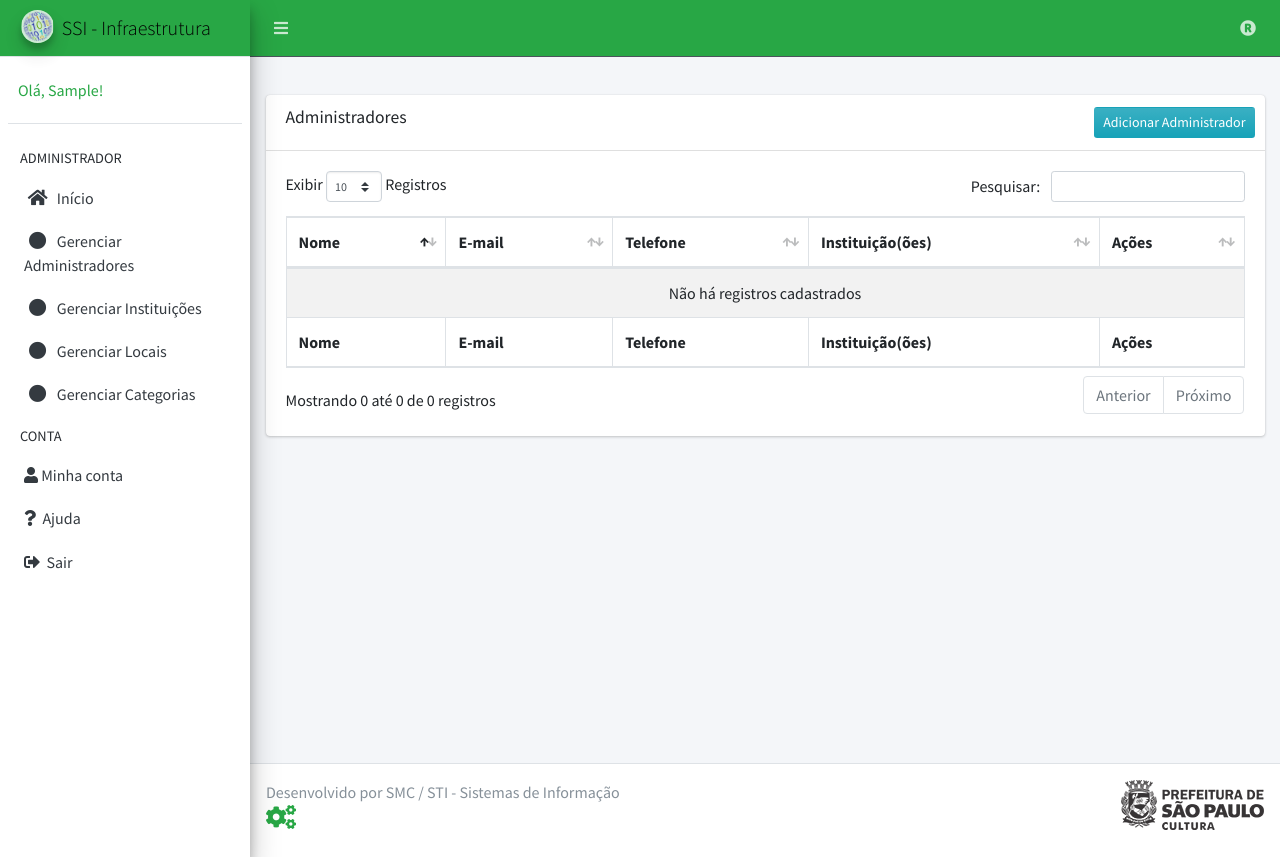
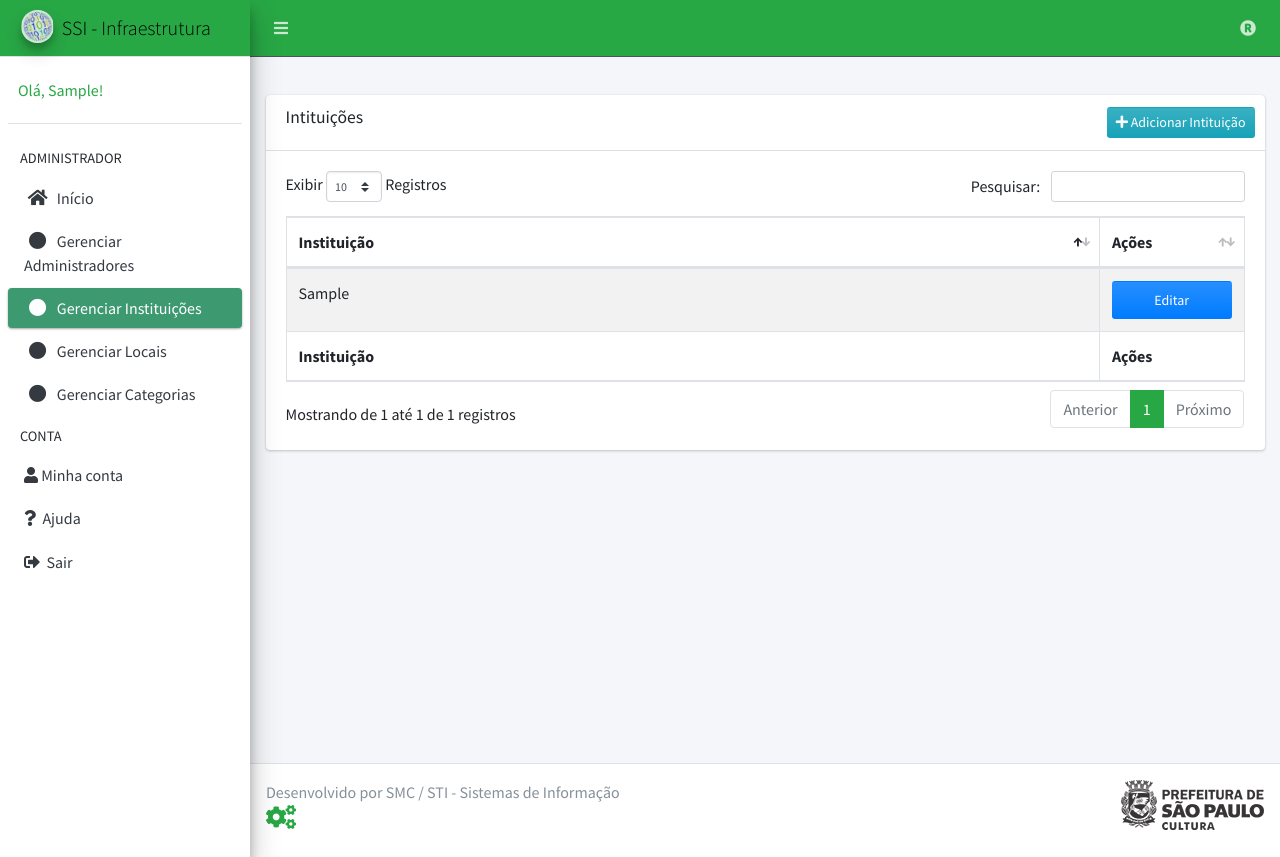
Before and after one commit to igsis/ssi, a PHP site: page /administrador/instituicao_lista in a window 1280 px wide. Run offline with PHP 8.4, Linux system fonts and the light colour scheme; the visitor is signed in with stand-in values (Sample User, id 1); tables that the repository leaves empty or names only in its code hold one stand-in row (values such as "Sample post"); some libraries are stand-ins or nearby versions.

Commit message:
inserindo cadastro / edição de instituicao

```diff
--- a/ajax/administradorAjax.php
+++ b/ajax/administradorAjax.php
@@ -14,6 +14,10 @@
         case 'removeAdmin':
             echo $administradorObj->nivelAcesso(1);
             break;
+
+        case 'insereInstituicao':
+            echo $administradorObj->insereInstituicao();
+            break;
     }
 } else {
     include_once "../config/destroySession.php";
--- a/controllers/AdministradorController.php
+++ b/controllers/AdministradorController.php
@@ -36,8 +36,7 @@
                 'tipo' => 'success',
                 'location' => SERVERURL.'administrador/administrador_lista'
             ];
-        }
-        else{
+        } else {
             $alerta = [
                 'alerta' => 'simples',
                 'titulo' => 'Erro!',
@@ -48,4 +47,30 @@
         }
         return MainModel::sweetAlert($alerta);
     }
+
+    public function insereInstituicao()
+    {
+        $dado['instituicao'] = MainModel::limparString($_POST['instituicao']);
+
+        $insert = DbModel::insert('instituicoes', $dado);
+        if ($insert) {
+            $alerta = [
+                'alerta' => 'sucesso',
+                'titulo' => 'Instituição Cadastrada!',
+                'texto' => "Instituição <b>{$dado['instituicao']}</b> cadastrada!",
+                'tipo' => 'success',
+                'location' => SERVERURL.'administrador/instituicao_lista'
+            ];
+        } else {
+            $alerta = [
+                'alerta' => 'simples',
+                'titulo' => 'Erro!',
+                'texto' => 'Erro ao salvar!',
+                'tipo' => 'error',
+                'location' => SERVERURL.'administrador/instituicao_lista'
+            ];
+        }
+
+        return MainModel::sweetAlert($alerta);
+    }
 }
--- /dev/null
+++ b/controllers/InstituicaoController.php
@@ -0,0 +1,14 @@
+<?php
+if ($pedidoAjax) {
+    require_once "../models/MainModel.php";
+} else {
+    require_once "./models/MainModel.php";
+}
+
+class InstituicaoController extends MainModel
+{
+    public function listaInstituicoes()
+    {
+        return DbModel::consultaSimples("SELECT * FROM instituicoes")->fetchAll(PDO::FETCH_OBJ);
+    }
+}
--- a/views/modulos/administrador/categoria_lista.php
+++ b/views/modulos/administrador/categoria_lista.php
@@ -118,9 +118,3 @@
     <!-- /.modal-dialog -->
 </div>
 <!-- /.modal -->
-<script type="application/javascript">
-    $(document).ready(function () {
-        $('.nav-link').removeClass('active');
-        $('#chamado_inicio').addClass('active');
-    })
-</script>
--- a/views/modulos/administrador/include/menu.php
+++ b/views/modulos/administrador/include/menu.php
@@ -15,7 +15,7 @@
     </a>
 </li>
 <li class="nav-item">
-    <a href="<?= SERVERURL ?>administrador" class="nav-link">
+    <a href="<?= SERVERURL ?>administrador/instituicao_lista" class="nav-link" id="instituicao_lista">
         <i class="nav-icon fas fa-circle"></i>
         <p>
             Gerenciar Instituições
--- a/views/modulos/administrador/instituicao_lista.php
+++ b/views/modulos/administrador/instituicao_lista.php
@@ -1,9 +1,8 @@
 <?php
-require_once "./controllers/AdministradorController.php";
-$administradorObj = new AdministradorController();
+require_once "./controllers/InstituicaoController.php";
+$instituicaoObj = new InstituicaoController();
 
-$usuarios = $administradorObj->listaUsuarios();
-$admins = $administradorObj->listaAdmins();
+$instituicoes = $instituicaoObj->listaInstituicoes();
 ?>
 <!-- Content Header (Page header) -->
 <div class="content-header">
@@ -25,10 +24,10 @@
                 <!-- Horizontal Form -->
                 <div class="card">
                     <div class="card-header">
-                        <h3 class="card-title">Administradores</h3>
+                        <h3 class="card-title">Intituições</h3>
                         <div class="card-tools">
-                            <button type="button" class="btn btn-sm bg-gradient-info" data-toggle="modal" data-target="#adicionar-adm">
-                                Adicionar Administrador
+                            <button type="button" class="btn btn-sm bg-gradient-info" data-toggle="modal" data-target="#add-instituicao">
+                                <i class="fas fa-plus"></i> Adicionar Intituição
                             </button>
                         </div>
                     </div>
@@ -37,28 +36,19 @@
                         <table id="tabela" class="table table-bordered table-striped">
                             <thead>
                                 <tr>
-                                <th>Nome</th>
-                                <th>E-mail</th>
-                                <th>Telefone</th>
-                                <th>Instituição(ões)</th>
+                                    <th>Instituição</th>
                                     <th width="15%">Ações</th>
                                 </tr>
                             </thead>
                             <tbody>
-                                <?php foreach ($admins as $admin): ?>
+                                <?php foreach ($instituicoes as $instituicao): ?>
                                     <tr>
-                                        <td><?=$admin->nome?></td>
-                                        <td><?=$admin->email?></td>
-                                        <td><?=$admin->telefone?></td>
-                                        <td>Instituição Teste</td>
+                                        <td><?=$instituicao->instituicao?></td>
                                         <td>
-                                            <form class="formulario-ajax" data-form="save" action="<?= SERVERURL ?>ajax/administradorAjax.php" method="post">
-                                                <input type="hidden" name="_method" value="removeAdmin">
-                                                <input type="hidden" name="usuario_id" value="<?= $administradorObj->encryption($admin->id) ?>">
-                                                <button type="submit" class="form-control btn btn-sm bg-gradient-danger">
-                                                    Remover Administrador
+                                                <button type="button" class="form-control btn btn-sm bg-gradient-primary"
+                                                data-instituicao="<?=$instituicao->instituicao?>" onclick="modalEdicao.bind(this)()">
+                                                    Editar
                                                 </button>
-                                                <div class="resposta-ajax"></div>
                                             </form>
                                         </td>
                                     </tr>
@@ -67,10 +57,7 @@
                             </tbody>
                             <tfoot>
                                 <tr>
-                                <th>Nome</th>
-                                <th>E-mail</th>
-                                <th>Telefone</th>
-                                <th>Instituição(ões)</th>
+                                    <th>Instituição</th>
                                     <th width="15%">Ações</th>
                                 </tr>
                             </tfoot>
@@ -85,30 +72,26 @@
     </div><!-- /.container-fluid -->
 </div>
 <!-- /.content -->
-<div class="modal fade" id="adicionar-adm" style="display: none;" aria-hidden="true">
+<div class="modal fade" id="add-instituicao" style="display: none;" aria-hidden="true">
     <div class="modal-dialog">
         <div class="modal-content">
             <form class="formulario-ajax" data-form="save" action="<?= SERVERURL ?>ajax/administradorAjax.php" method="post">
-                <input type="hidden" name="_method" value="insereAdmin">
+                <input type="hidden" name="_method" id="_method" value="insereInstituicao">
                 <div class="modal-header">
-                    <h4 class="modal-title">Adicionar novo Administrador</h4>
+                    <h4 class="modal-title">Adicionar nova Instituicao</h4>
                     <button type="button" class="close" data-dismiss="modal" aria-label="Close">
                         <span aria-hidden="true">×</span>
                     </button>
                 </div>
                 <div class="modal-body">
                     <div class="form-group">
-                        <select class="form-control select2bs4" name="usuario_id" id="novoAdm">
-                            <option value="">Selecione...</option>
-                            <?php foreach ($usuarios as $usuario): ?>
-                                <option value="<?= $administradorObj->encryption($usuario->id) ?>"><?= $usuario->nome ?></option>
-                            <?php endforeach; ?>
-                        </select>
+                        <label for="instituicao">Instituição: *</label>
+                        <input type="text" name="instituicao" class="form-control" id="instituicao" required>
                     </div>
                 </div>
                 <div class="modal-footer justify-content-between">
                     <button type="button" class="btn btn-default" data-dismiss="modal">Fechar</button>
-                    <button type="submit" class="btn btn-primary">Salvar</button>
+                    <button type="submit" class="btn btn-success">Adicionar</button>
                 </div>
                 <div class="resposta-ajax"></div>
             </form>
@@ -118,9 +101,25 @@
     <!-- /.modal-dialog -->
 </div>
 <!-- /.modal -->
-<script type="application/javascript">
-    $(document).ready(function () {
-        $('.nav-link').removeClass('active');
-        $('#chamado_inicio').addClass('active');
-    })
+
+<?php
+$javascript = <<<JAVASCRIPT
+<script>
+    let modalInstituicao = $('#add-instituicao');
+    let estadoInicial = modalInstituicao.clone();
+
+    function modalEdicao() {
+        let titulo = $('.modal-title');
+        let instituicao = $('#instituicao');
+
+        titulo.text('Editar instituição: ' + $(this).data('instituicao'));
+        $('#add-instituicao').modal('show');
+    }
+
+    modalInstituicao.on('hidden.bs.modal', function () {
+        modalInstituicao.replaceWith(estadoInicial);
+    });
 </script>
+JAVASCRIPT;
+
+?>
--- a/views/modulos/administrador/local_lista.php
+++ b/views/modulos/administrador/local_lista.php
@@ -118,9 +118,3 @@
     <!-- /.modal-dialog -->
 </div>
 <!-- /.modal -->
-<script type="application/javascript">
-    $(document).ready(function () {
-        $('.nav-link').removeClass('active');
-        $('#chamado_inicio').addClass('active');
-    })
-</script>
```
Also changed, not shown: views/modulos/administrador/administrador_lista.php (+3 -9 lines). Lines whose indentation alone changed are shown as unchanged.
